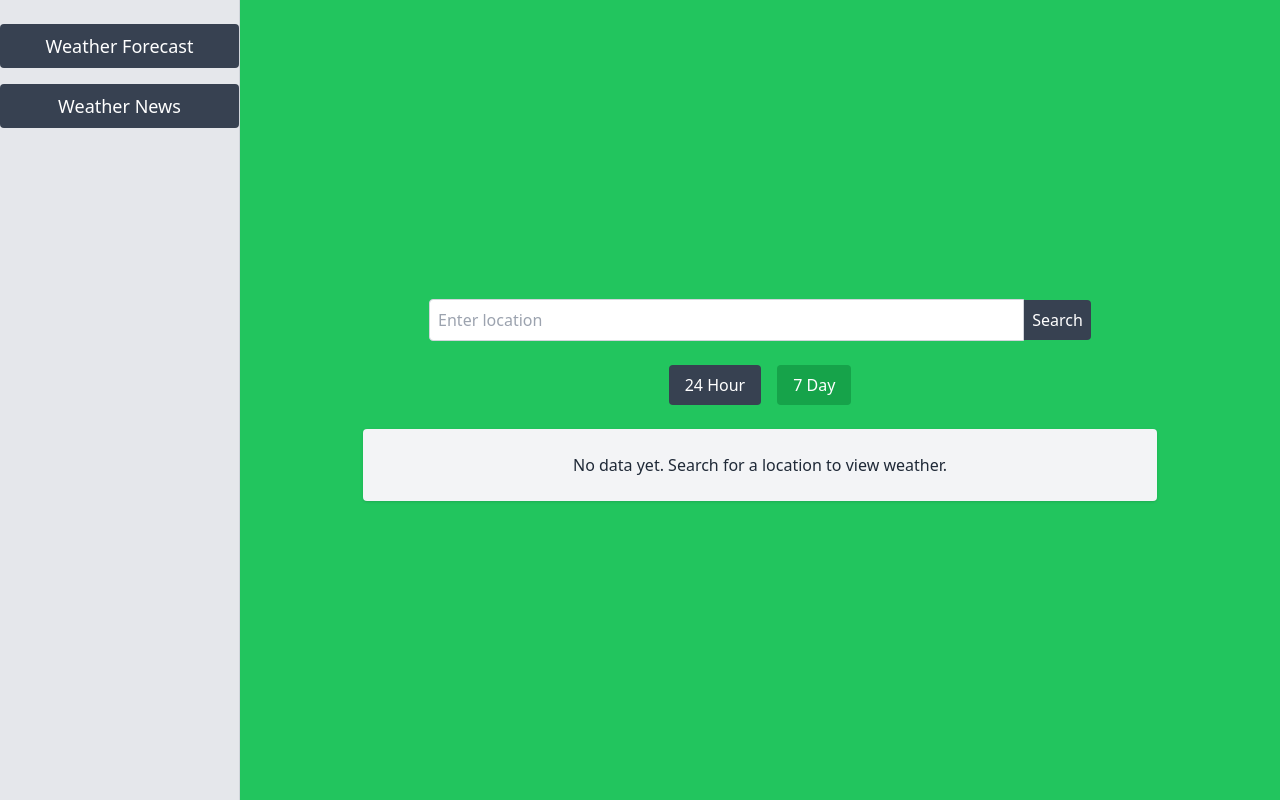
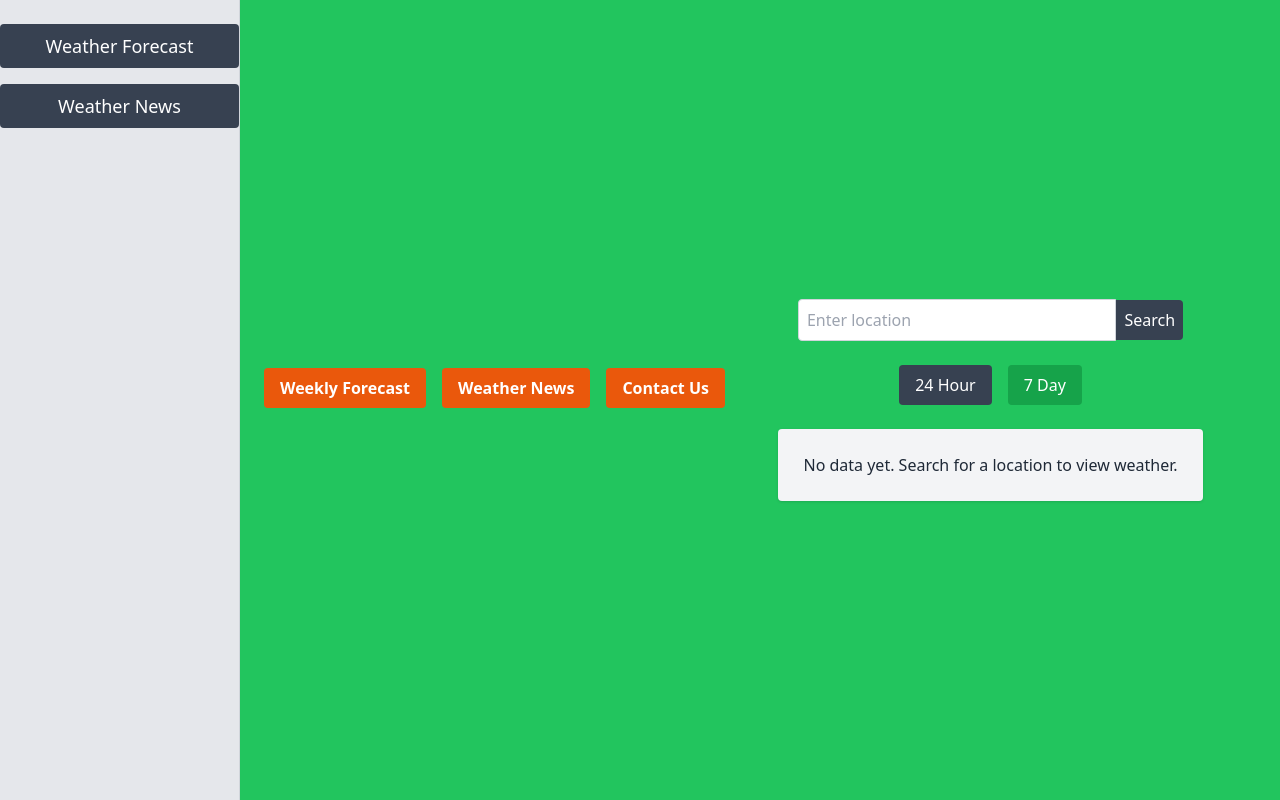
Before and after one commit to niksh-19/cprg306-finalproject, a Next.js app: page / in a window 1280 px wide. Built offline with nearby package versions, Linux system fonts and the light colour scheme.

Commit message:
updated forcast.js

```diff
--- a/app/components/forecast.js
+++ b/app/components/forecast.js
@@ -1,11 +1,82 @@
-import React from 'react';
-import './Content.css';
+import React, { useState } from 'react';
+import './content.css';
+
+const API_KEY = 'bb51fd375a29408781b164808240512';
+const API_BASE = 'http://api.weatherapi.com/v1';
 
 const Forecast = () => {
+  const [city, setCity] = useState('');
+  const [weatherData, setWeatherData] = useState(null);
+  const [loading, setLoading] = useState(false);
+  const [error, setError] = useState(null);
+
+  const fetchWeatherData = async () => {
+    try {
+      setLoading(true);
+      setError(null);
+
+      const response = await fetch(
+        `${API_BASE}/weather?q=${city}&units=metric&appid=${API_KEY}`
+      );
+
+      if (!response.ok) {
+        throw new Error('City not found. Please try again.');
+      }
+
+      const data = await response.json();
+      setWeatherData(data);
+    } catch (err) {
+      setError(err.message);
+    } finally {
+      setLoading(false);
+    }
+  };
+
+  const handleInputChange = (e) => setCity(e.target.value);
+
+  const handleSearch = () => {
+    if (city.trim() !== '') {
+      fetchWeatherData();
+    } else {
+      setError('Please enter a city name.');
+    }
+  };
+
   return (
     <div className="content">
       <h1>Weather Forecast</h1>
       <p>Get the latest weather forecasts for your location.</p>
+
+      {/* Search Bar */}
+      <div className="search-bar">
+        <input
+          type="text"
+          placeholder="Enter city name"
+          value={city}
+          onChange={handleInputChange}
+          className="text-input"
+        />
+        <button onClick={handleSearch} className="search-button">
+          Search
+        </button>
+      </div>
+
+      {/* Loading Spinner */}
+      {loading && <p>Loading weather data...</p>}
+
+      {/* Error Message */}
+      {error && <p className="error">{error}</p>}
+
+      {/* Weather Data Display */}
+      {weatherData && (
+        <div className="weather-details">
+          <h2>Weather in {weatherData.name}</h2>
+          <p>Temperature: {weatherData.main.temp}°C</p>
+          <p>Weather: {weatherData.weather[0].description}</p>
+          <p>Humidity: {weatherData.main.humidity}%</p>
+          <p>Wind Speed: {weatherData.wind.speed} m/s</p>
+        </div>
+      )}
     </div>
   );
 };
--- a/app/page.js
+++ b/app/page.js
@@ -16,8 +16,39 @@ function App() {
 
       {/* Main content */}
       <div className="flex-1 bg-green-500 text-white p-6 flex justify-center items-center">
-        {activePage === 'forecast' && <Weather />}
-        {activePage === 'news' && <div>News content will be added here!</div>}
+    {/* Navigation Buttons */}
+    <div className="mb-6 flex space-x-4">
+          <button
+            className="bg-orange-600 hover:bg-orange-700 text-white font-bold py-2 px-4 rounded"
+            onClick={() => handlePageChange("forecast")}
+          >
+            Weekly Forecast
+          </button>
+          <button
+            className="bg-orange-600 hover:bg-orange-700 text-white font-bold py-2 px-4 rounded"
+            onClick={() => handlePageChange("news")}
+          >
+            Weather News
+          </button>
+          <button
+            className="bg-orange-600 hover:bg-orange-700 text-white font-bold py-2 px-4 rounded"
+            onClick={() => handlePageChange("contact")}
+          >
+            Contact Us
+          </button>
+        </div>
+
+        {/* Page Content */}
+        <div className="flex-1 w-full">
+          {activePage === "forecast" && <Weather />}
+          {activePage === "news" && <div>News content will be added here!</div>}
+          {activePage === "contact" && (
+            <div>
+              <h1 className="text-2xl font-bold mb-4">Contact Us</h1>
+              <p>This is where the contact form will be placed!</p>
+            </div>
+          )}
+        </div>
       </div>
     </div>
   );
```
